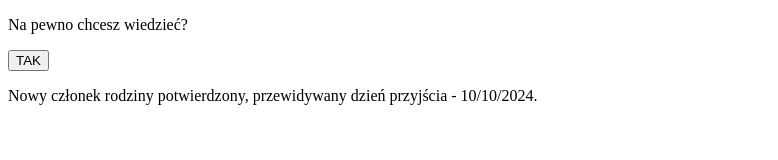
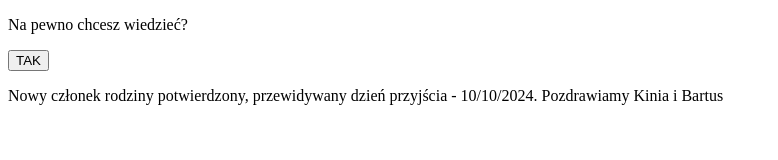
Before and after one commit to emirat1/emirat1.github.io, a plain HTML site: page second_page.html in a window 1280 px wide. Both pictures are taken after a click on the button "TAK". Shown: the whole page, without its empty margins (0-778 px from the left). Drawn offline with Linux system fonts and the light colour scheme.

Commit message:
Update second_page.html

```diff
--- a/second_page.html
+++ b/second_page.html
@@ -12,7 +12,7 @@
 
     <script>
         function showMessage() {
-            document.getElementById('message').innerHTML = 'Nowy członek rodziny potwierdzony, przewidywany dzień przyjścia - 10/10/2024.';
+            document.getElementById('message').innerHTML = 'Nowy członek rodziny potwierdzony, przewidywany dzień przyjścia - 10/10/2024. Pozdrawiamy Kinia i Bartus';
         }
     </script>
 </body>
```
